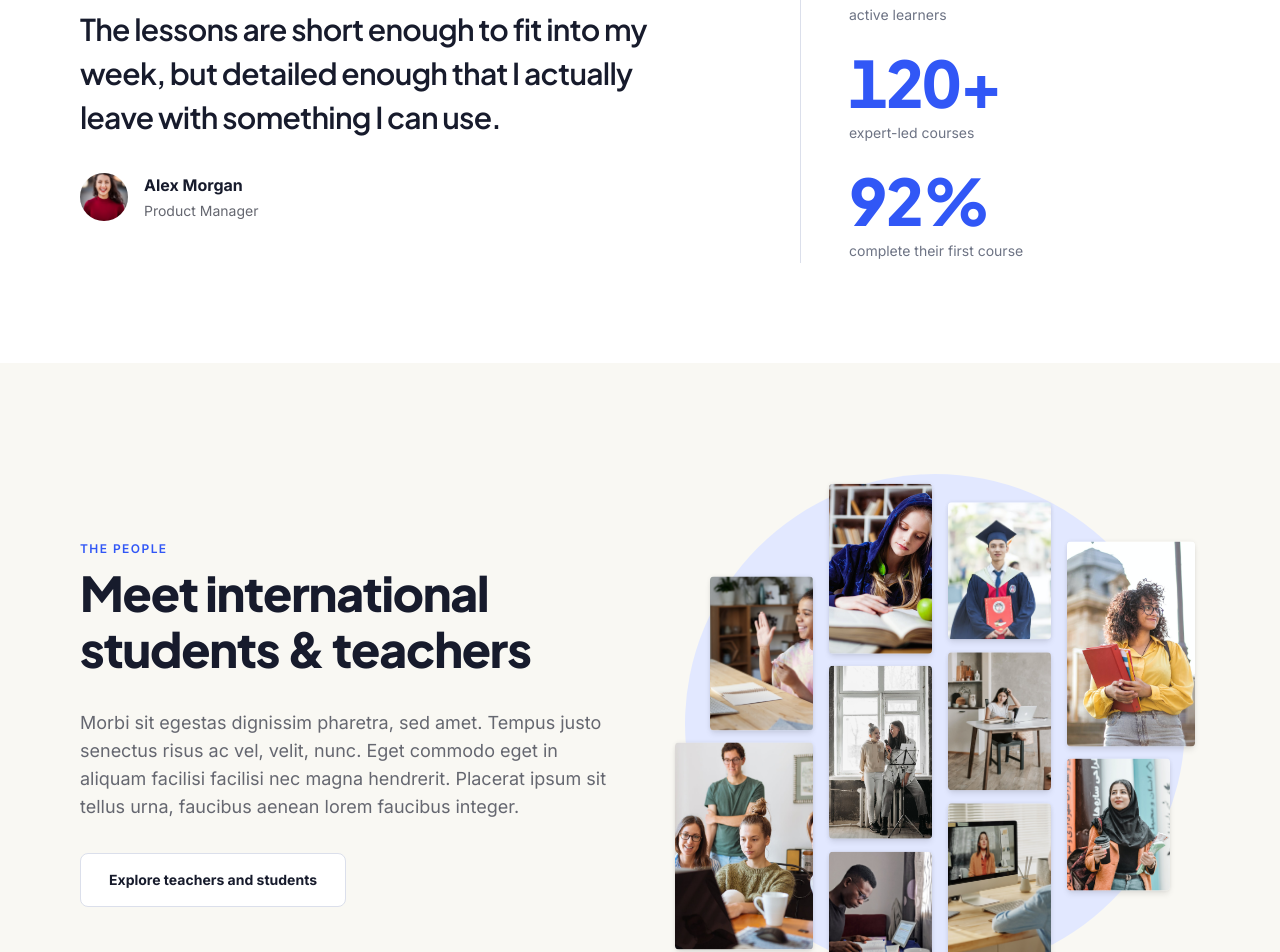
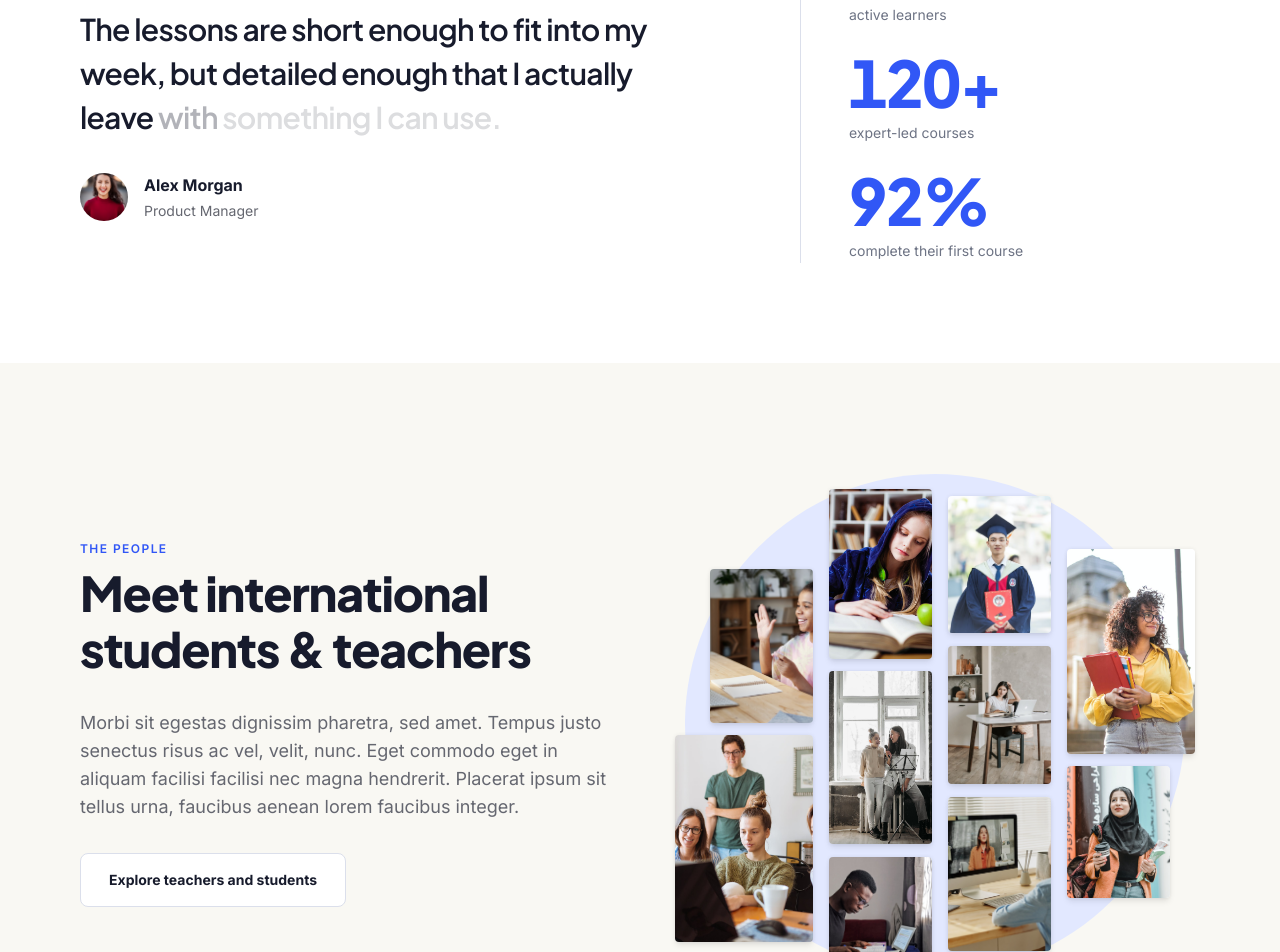
Before and after one commit to Mauricio-Chiapetta/buzzvel-fe-challenge-26, a Next.js app: page / in a window 1280 px wide. Shown: the part 2960-3912 px from the top of the page. Built offline with nearby package versions, Linux system fonts and the light colour scheme.

Commit message:
feat: add ProgressiveBlur and ScrollRevealText components for enhanced visual effects and text animations

```diff
--- a/app/page.tsx
+++ b/app/page.tsx
@@ -1,5 +1,6 @@
 import { Footer } from "@/components/layout/Footer";
 import { Header } from "@/components/layout/Header";
+import { ProgressiveBlur } from "@/components/motion/ProgressiveBlur";
 import { Categories } from "@/components/sections/Categories";
 import { Contact } from "@/components/sections/Contact";
 import { FeaturedCourse } from "@/components/sections/FeaturedCourse";
@@ -39,6 +40,7 @@ export default function Home() {
         <FinalCta content={finalCta} />
       </main>
       <Footer content={footer} />
+      <ProgressiveBlur />
     </>
   );
 }
--- /dev/null
+++ b/components/motion/ProgressiveBlur.tsx
@@ -0,0 +1,50 @@
+"use client";
+
+import { useMotionValueEvent, useScroll } from "motion/react";
+import { useState, type CSSProperties } from "react";
+import { cn } from "@/lib/cn";
+
+/** Number of stacked blur layers — more layers = smoother ramp, but more GPU work. */
+const LAYERS = 5;
+
+/**
+ * Progressive blur at the bottom edge of the viewport (Awwwards pattern, as on the Novaform
+ * theme): content gets gradually blurrier as it approaches the bottom of the screen.
+ * Built from stacked `backdrop-filter` layers, each masked to a band with a stronger blur.
+ * It fades out at the very end of the page so the footer's last line stays readable.
+ * Purely decorative: aria-hidden and pointer-events: none.
+ */
+export function ProgressiveBlur() {
+  const { scrollYProgress } = useScroll();
+  const [atEnd, setAtEnd] = useState(false);
+
+  useMotionValueEvent(scrollYProgress, "change", (progress) => {
+    const next = progress > 0.985;
+    if (next !== atEnd) setAtEnd(next);
+  });
+
+  return (
+    <div
+      aria-hidden="true"
+      className={cn(
+        "pointer-events-none fixed inset-x-0 bottom-0 z-40 h-16 transition-opacity duration-500 md:h-28",
+        atEnd ? "opacity-0" : "opacity-100",
+      )}
+    >
+      {Array.from({ length: LAYERS }, (_, index) => {
+        // Each layer covers a band that slides down the overlay; blur doubles every layer.
+        const step = 100 / (LAYERS + 1);
+        const start = index * step;
+        const mask = `linear-gradient(to bottom, transparent ${start}%, black ${start + step}%, black ${start + step * 2}%, transparent ${start + step * 3}%)`;
+        const lastMask = `linear-gradient(to bottom, transparent ${start}%, black ${start + step}%)`;
+        const style: CSSProperties = {
+          backdropFilter: `blur(${0.5 * 2 ** index}px)`,
+          WebkitBackdropFilter: `blur(${0.5 * 2 ** index}px)`,
+          maskImage: index === LAYERS - 1 ? lastMask : mask,
+          WebkitMaskImage: index === LAYERS - 1 ? lastMask : mask,
+        };
+        return <div key={index} className="absolute inset-0" style={style} />;
+      })}
+    </div>
+  );
+}
--- /dev/null
+++ b/components/motion/ScrollRevealText.tsx
@@ -0,0 +1,61 @@
+"use client";
+
+import { m, useReducedMotion, useScroll, useTransform, type MotionValue } from "motion/react";
+import { Fragment, useRef } from "react";
+import { cn } from "@/lib/cn";
+
+type ScrollRevealTextProps = {
+  text: string;
+  className?: string;
+};
+
+/** Opacity of words that haven't been "read" yet. */
+const DIM = 0.15;
+
+/**
+ * Scroll-linked text reveal (Awwwards classic): every word starts dimmed and lights up
+ * one after another as the paragraph travels from the bottom of the screen to the middle.
+ * The text is always in the DOM and readable; under reduced motion it renders fully lit.
+ */
+export function ScrollRevealText({ text, className }: ScrollRevealTextProps) {
+  const ref = useRef<HTMLParagraphElement>(null);
+  const reduceMotion = useReducedMotion();
+  const { scrollYProgress } = useScroll({
+    target: ref,
+    // Starts when the text's top hits 85% of the viewport, ends when its bottom reaches 45%.
+    offset: ["start 0.85", "end 0.45"],
+  });
+  const words = text.split(" ");
+
+  return (
+    <p ref={ref} className={cn("relative", className)}>
+      {words.map((word, index) => (
+        <Fragment key={`${word}-${index}`}>
+          <Word
+            progress={scrollYProgress}
+            range={[index / words.length, (index + 1) / words.length]}
+            static={reduceMotion ?? false}
+          >
+            {word}
+          </Word>
+          {index < words.length - 1 && " "}
+        </Fragment>
+      ))}
+    </p>
+  );
+}
+
+function Word({
+  children,
+  progress,
+  range,
+  static: isStatic,
+}: {
+  children: string;
+  progress: MotionValue<number>;
+  range: [number, number];
+  static: boolean;
+}) {
+  const opacity = useTransform(progress, range, [DIM, 1]);
+  return <m.span style={{ opacity: isStatic ? 1 : opacity }}>{children}</m.span>;
+}
--- a/components/sections/People.tsx
+++ b/components/sections/People.tsx
@@ -1,4 +1,5 @@
-import { RevealGroup, RevealItem } from "@/components/motion/Reveal";
+import { Reveal } from "@/components/motion/Reveal";
+import { ScrollMaskBlock, ScrollMaskWords } from "@/components/motion/ScrollMask";
 import { ButtonLink } from "@/components/ui/Button";
 import { Container } from "@/components/ui/Container";
 import { Eyebrow } from "@/components/ui/Eyebrow";
@@ -11,26 +12,38 @@ type PeopleProps = {
 
 export function People({ content }: PeopleProps) {
   return (
-    <section id="people" aria-labelledby="people-title" className="overflow-x-clip bg-cream py-15 lg:py-25">
+    <section
+      id="people"
+      aria-labelledby="people-title"
+      className="overflow-x-clip bg-cream py-15 lg:py-25"
+    >
       <Container className="flex flex-col gap-8 md:gap-16 xl:flex-row xl:items-center xl:gap-15">
-        <RevealGroup className="flex flex-col items-start gap-6 xl:flex-1 xl:gap-8">
-          <RevealItem className="flex flex-col gap-2">
-            <Eyebrow>{content.eyebrow}</Eyebrow>
-            <h2 id="people-title" className="font-display text-h3-mobile font-extrabold md:text-h3">
-              {content.title}
+        {/* Same text choreography as the other sections: eyebrow → title word by word →
+            paragraph through masks, then the CTA rises. */}
+        <div className="flex flex-col items-start gap-6 xl:flex-1 xl:gap-8">
+          <div className="flex flex-col gap-2">
+            <ScrollMaskBlock>
+              <Eyebrow>{content.eyebrow}</Eyebrow>
+            </ScrollMaskBlock>
+            <h2
+              id="people-title"
+              aria-label={content.title}
+              className="font-display text-h3-mobile font-extrabold md:text-h3"
+            >
+              <ScrollMaskWords text={content.title} delay={0.1} />
             </h2>
-          </RevealItem>
-          <RevealItem>
+          </div>
+          <ScrollMaskBlock delay={0.45}>
             <p className="max-w-140 text-subtitle-1-mobile md:text-subtitle-1 md:text-ink-secondary">
               {content.description}
             </p>
-          </RevealItem>
-          <RevealItem>
+          </ScrollMaskBlock>
+          <Reveal delay={0.6}>
             <ButtonLink href={content.cta.href} variant="secondary">
               {content.cta.label}
             </ButtonLink>
-          </RevealItem>
-        </RevealGroup>
+          </Reveal>
+        </div>
 
         <PhotoCollage columns={content.collage} className="xl:flex-1" />
       </Container>
--- a/components/sections/Testimonial.tsx
+++ b/components/sections/Testimonial.tsx
@@ -1,6 +1,7 @@
 import Image from "next/image";
 import { CountUp } from "@/components/motion/CountUp";
 import { Reveal, RevealGroup, RevealItem } from "@/components/motion/Reveal";
+import { ScrollRevealText } from "@/components/motion/ScrollRevealText";
 import { Container } from "@/components/ui/Container";
 import type { TestimonialContent } from "@/data/testimonial";
 
@@ -14,13 +15,16 @@ export function Testimonial({ content }: TestimonialProps) {
   return (
     <section aria-label="What learners say" className="bg-white py-15 lg:py-25">
       <Container className="flex flex-col gap-15 lg:flex-row lg:items-center lg:justify-between lg:gap-10">
-        <Reveal className="max-w-150">
-          <figure className="flex flex-col">
+        <figure className="flex max-w-150 flex-col">
+          <Reveal variant="scale" className="self-start">
             <Image src="/icons/quote.svg" alt="" width={24} height={22} unoptimized />
-            <blockquote className="pt-4 font-display text-quote-mobile font-semibold lg:text-quote">
-              <p>{quote}</p>
-            </blockquote>
-            <figcaption className="flex items-center gap-4 pt-8">
+          </Reveal>
+          {/* Words light up one by one as the quote scrolls up the screen */}
+          <blockquote className="pt-4 font-display text-quote-mobile font-semibold lg:text-quote">
+            <ScrollRevealText text={quote} />
+          </blockquote>
+          <figcaption className="pt-8">
+            <Reveal delay={0.1} className="flex items-center gap-4">
               <Image
                 src={author.avatar.src}
                 alt={author.avatar.alt}
@@ -32,9 +36,9 @@ export function Testimonial({ content }: TestimonialProps) {
                 <span className="text-subtitle-2 font-bold">{author.name}</span>
                 <span className="text-body-1 text-ink-secondary">{author.role}</span>
               </span>
-            </figcaption>
-          </figure>
-        </Reveal>
+            </Reveal>
+          </figcaption>
+        </figure>
 
         <RevealGroup
           as="ul"
--- a/components/ui/PhotoCollage.tsx
+++ b/components/ui/PhotoCollage.tsx
@@ -1,16 +1,9 @@
 "use client";
 
-import {
-  m,
-  useReducedMotion,
-  useScroll,
-  useTransform,
-  type MotionStyle,
-  type MotionValue,
-} from "motion/react";
+import { m, type Transition } from "motion/react";
 import Image from "next/image";
-import { useRef, type CSSProperties } from "react";
-import { EASE_OUT_SOFT, revealViewport } from "@/components/motion/Reveal";
+import type { CSSProperties } from "react";
+import { EASE_OUT_EXPO, EASE_OUT_SOFT, revealViewport } from "@/components/motion/Reveal";
 import type { CollageColumn } from "@/data/people";
 import { cn } from "@/lib/cn";
 
@@ -19,32 +12,41 @@ type PhotoCollageProps = {
   className?: string;
 };
 
-type SizeVars = CSSProperties & Record<`--${string}`, string>;
+type CssVars = CSSProperties & Record<`--${string}`, string>;
 
-/** How far (px) each column drifts while the collage crosses the viewport — alternating directions. */
-const PARALLAX_DEPTH = [28, -20, 24, -28];
+/** How far (deg) the group travels around the circle during the entrance. */
+const ORBIT_ANGLE = 90;
+/** Shared by the group and the photos' counter-rotation so they stay perfectly in sync. */
+const orbitTransition: Transition = { duration: 1.8, ease: EASE_OUT_EXPO };
+/** Cascade: delay between photos (s) and the scale each photo grows from. */
+const CASCADE_STEP = 0.08;
+const START_SCALE = 0.3;
 
 /**
  * Staggered photo columns over a soft circle. Sizes come from the Figma frames and are passed
  * as CSS variables so one markup serves both the mobile and desktop proportions.
- * Motion: photos pop in one after another, and columns drift at different speeds on scroll.
+ *
+ * Entrance only (then it stays still, like the Figma): the circle grows, the whole group
+ * arrives orbiting clockwise around the circle's centre while each photo counter-rotates to
+ * stay upright, and the photos grow from small to full size one after another (cascade).
+ * Hover: gentle zoom.
+ * Rotations are skipped under reduced motion (MotionConfig), leaving a simple fade.
  */
 export function PhotoCollage({ columns, className }: PhotoCollageProps) {
-  const ref = useRef<HTMLDivElement>(null);
-  const reduceMotion = useReducedMotion();
-  const { scrollYProgress } = useScroll({ target: ref, offset: ["start end", "end start"] });
+  // Global index of the first photo in each column (pure — no mutation during render).
+  const columnStart = columns.map((_, index) =>
+    columns.slice(0, index).reduce((total, column) => total + column.photos.length, 0),
+  );
 
   return (
     <m.div
-      ref={ref}
       initial="hidden"
       whileInView="show"
       viewport={revealViewport}
-      variants={{ hidden: {}, show: { transition: { staggerChildren: 0.07 } } }}
+      variants={{ hidden: {}, show: {} }}
       className={cn(
-        // 12px gap reproduces the mobile frame's space-between spacing at 402px;
-        // narrower phones scale the whole collage down instead of overflowing.
-        "relative flex items-center justify-center gap-3 md:gap-4",
+        "relative",
+        // Narrower phones scale the whole collage down instead of overflowing.
         "max-[359px]:scale-[0.77] min-[360px]:max-[402px]:scale-[0.88]",
         className,
       )}
@@ -58,50 +60,57 @@ export function PhotoCollage({ columns, className }: PhotoCollageProps) {
         className="absolute top-1/2 left-1/2 size-82.5 -translate-1/2 rounded-full bg-primary-light md:size-125"
       />
 
+      {/* Orbiting group — rotates around its own centre, which is the circle's centre */}
+      <m.div
+        variants={{
+          hidden: { rotate: -ORBIT_ANGLE },
+          // No staggerChildren here: it would also delay the counter-rotation and tilt the photos.
+          show: { rotate: 0, transition: orbitTransition },
+        }}
+        // 12px gap reproduces the mobile frame's space-between spacing at 402px
+        className="relative flex items-center justify-center gap-3 md:gap-4"
+      >
         {columns.map((column, columnIndex) => (
-        <ParallaxColumn
+          <div
             key={columnIndex}
-          progress={scrollYProgress}
-          depth={reduceMotion ? 0 : PARALLAX_DEPTH[columnIndex % PARALLAX_DEPTH.length]}
-          column={column}
-        />
-      ))}
-    </m.div>
-  );
-}
-
-function ParallaxColumn({
-  column,
-  progress,
-  depth,
-}: {
-  column: CollageColumn;
-  progress: MotionValue<number>;
-  depth: number;
-}) {
-  const y = useTransform(progress, [0, 1], [depth, -depth]);
-
-  return (
-    <m.div
             style={
               {
-          y,
                 "--pt-m": `${column.offset.mobile}px`,
                 "--pt-d": `${column.offset.desktop}px`,
-        } as MotionStyle
+              } as CssVars
             }
             className={cn(
               "relative flex flex-col gap-2 pt-(--pt-m) md:gap-[12.84px] md:pt-(--pt-d)",
               column.align === "end" ? "items-end" : "items-start",
             )}
           >
-      {column.photos.map((photo) => (
+            {column.photos.map((photo, indexInColumn) => {
+              const cascadeDelay = 0.1 + (columnStart[columnIndex] + indexInColumn) * CASCADE_STEP;
+              return (
+                // Layer 1 — counter-rotation, perfectly synced with the group: keeps the photo upright
                 <m.div
                   key={photo.src}
                   variants={{
-            hidden: { opacity: 0, scale: 0.85 },
-            show: { opacity: 1, scale: 1, transition: { duration: 0.6, ease: EASE_OUT_SOFT } },
+                    hidden: { rotate: ORBIT_ANGLE },
+                    show: { rotate: 0, transition: orbitTransition },
                   }}
+                >
+                  {/* Layer 2 — cascade: grows from small to full size, one photo after another */}
+                  <m.div
+                    variants={{
+                      hidden: { opacity: 0, scale: START_SCALE },
+                      show: {
+                        opacity: 1,
+                        scale: 1,
+                        transition: {
+                          opacity: { duration: 0.4, delay: cascadeDelay },
+                          scale: { duration: 1, delay: cascadeDelay, ease: EASE_OUT_EXPO },
+                        },
+                      },
+                    }}
+                  >
+                    {/* Layer 3 — hover zoom */}
+                    <m.div
                       whileHover={{ scale: 1.04 }}
                       className="overflow-hidden rounded-[5px] shadow-photo md:rounded-sm"
                     >
@@ -117,12 +126,18 @@ function ParallaxColumn({
                             "--h-m": `${photo.mobile[1]}px`,
                             "--w-d": `${photo.desktop[0]}px`,
                             "--h-d": `${photo.desktop[1]}px`,
-              } as SizeVars
+                          } as CssVars
                         }
                         className="h-(--h-m) w-(--w-m) object-cover md:h-(--h-d) md:w-(--w-d)"
                       />
                     </m.div>
+                  </m.div>
+                </m.div>
+              );
+            })}
+          </div>
         ))}
+      </m.div>
     </m.div>
   );
 }
```
Lines whose indentation alone changed are shown as unchanged.
